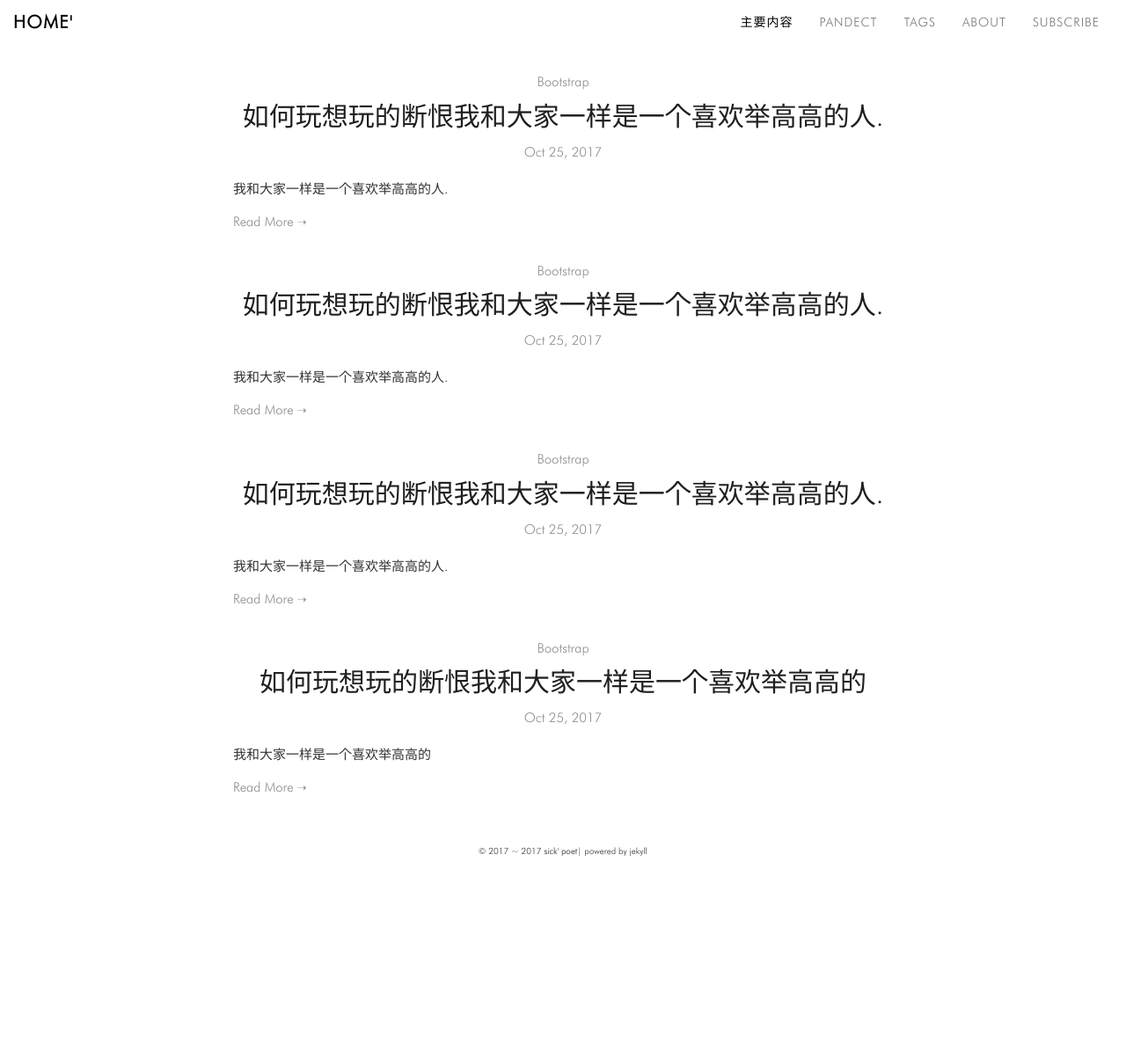
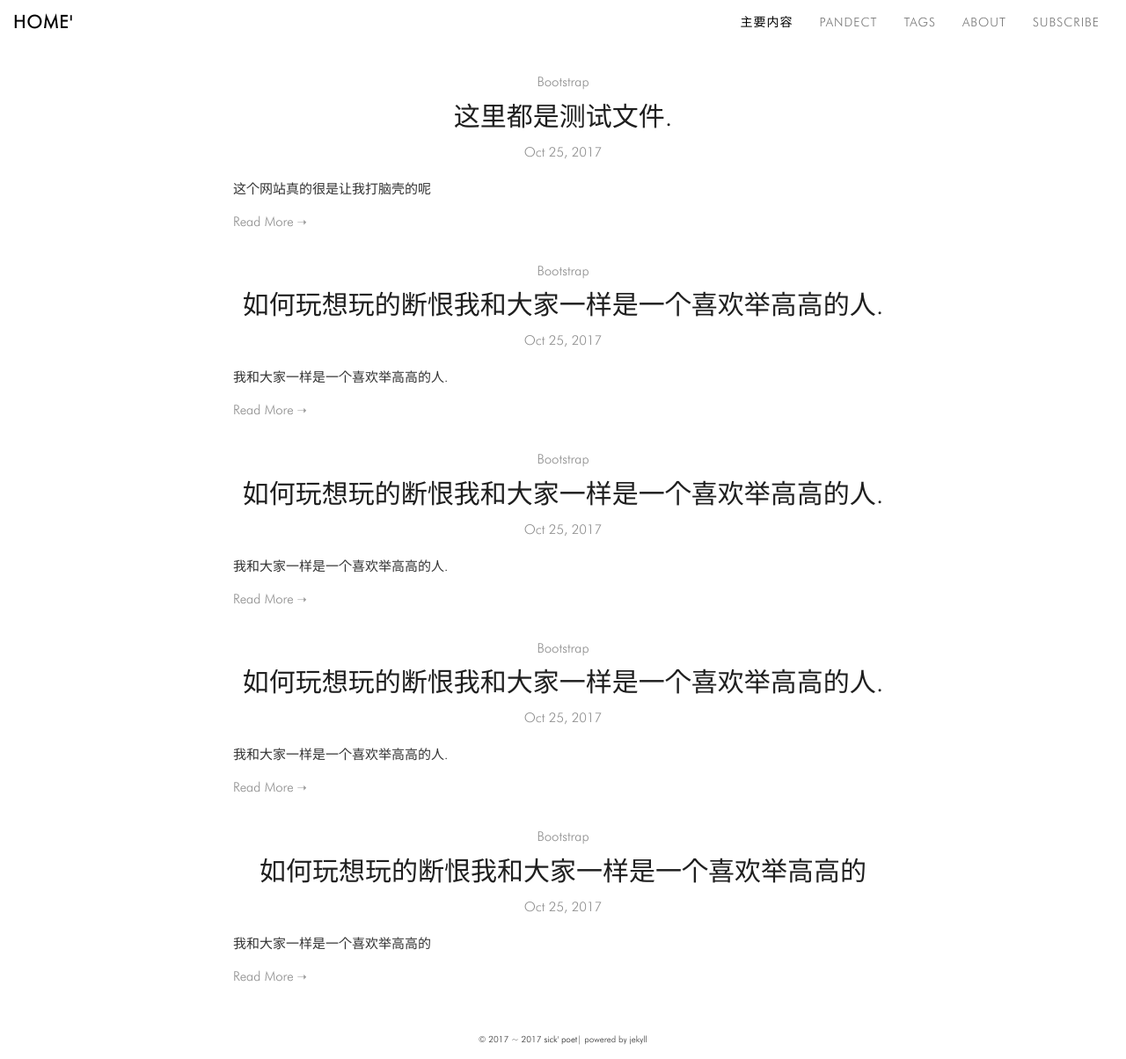
Before and after one commit to sickpoet/sickpoet.github.io, a Jekyll site: the page built from article/index.markdown, in a window 1280 px wide. Shown: the whole page at 88% size. Built offline with Jekyll 4.4.1, drawn with Linux system fonts in a browser that asks for light colours; nearby versions of some CDN libraries; some web fonts are replaced; before the commit the page ends 989 px from its top, so only the background shows below that.

Commit message:
4123214
12312

```diff
--- /dev/null
+++ b/_posts/2017-10-25-css-simple-mysecond.md
@@ -0,0 +1,10 @@
+---
+title: '这里都是测试文件.'
+layout: post
+tags:
+    - bootstrap
+    - simple
+    - css
+    - web
+---
+这个网站真的很是让我打脑壳的呢
--- a/article/index.markdown
+++ b/article/index.markdown
@@ -13,7 +13,7 @@ layout: default2
         {% if post.tags %}
             <div class="header-category">
                   {% for tag in post.tags limit: 1%}
-                        <a  href="{{ site.siteurl }}/tags.html#{{ tag }}" title="{{ tag }}">{{  tag |capitalize  }}</a>
+                        <a  href="{{ site.siteurl }}/article/tags.html#{{ tag }}" title="{{ tag }}">{{  tag |capitalize  }}</a>
                 {% endfor %}
             </div>
         {% endif %}
```
